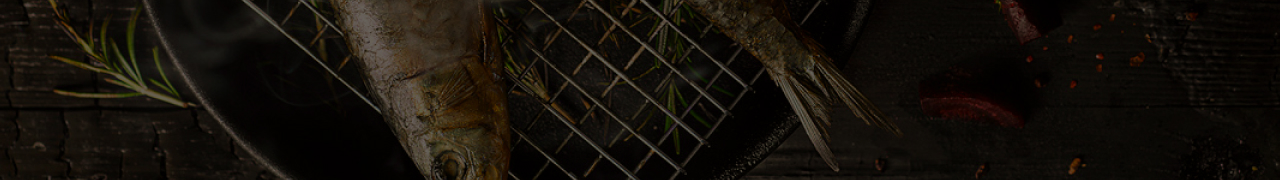
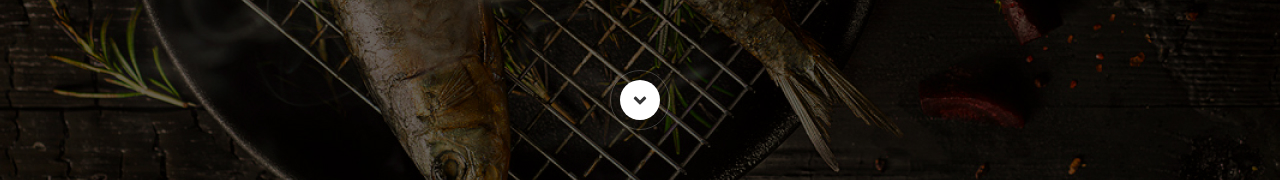
Before and after one commit to ColaCat27/hunger, a website: page src/index.html in a window 1280 px wide. Shown: the part 596-776 px from the top of the page. Drawn offline with nearby package versions, Linux system fonts and the light colour scheme; files that its build step writes are made by us from their sources.

Commit message:
add "arrow" block to section header

```diff
--- a/src/index.html
+++ b/src/index.html
@@ -87,6 +87,8 @@
 
             </div>
 
+            <div class="header__arrow"><a href="#" class="header__arrow-link"><img src="icons/apply.svg" alt="apply"></a></div>
+
         </div>
     </header>
 
--- a/src/sass/blocks/_header.scss
+++ b/src/sass/blocks/_header.scss
@@ -80,4 +80,24 @@
             margin-bottom: 0;
         }
     }
+    &__arrow {
+        border: 1px solid rgba(255, 255, 255, 0.2);
+        width: 60px;
+        height: 60px;
+        border-radius: 100%;
+        display: flex;
+        align-items: center;
+        justify-content: center;
+        margin: 0 auto;
+        margin-top: 80px;
+    }
+    &__arrow-link {
+        width: 40px;
+        height: 40px;
+        background-color: #fff;
+        border-radius: 100%;
+        display: flex;
+        align-items: center;
+        justify-content: center;
+    }
 }
```
Also changed, not shown: dist/css/style.min.css, dist/index.html.
